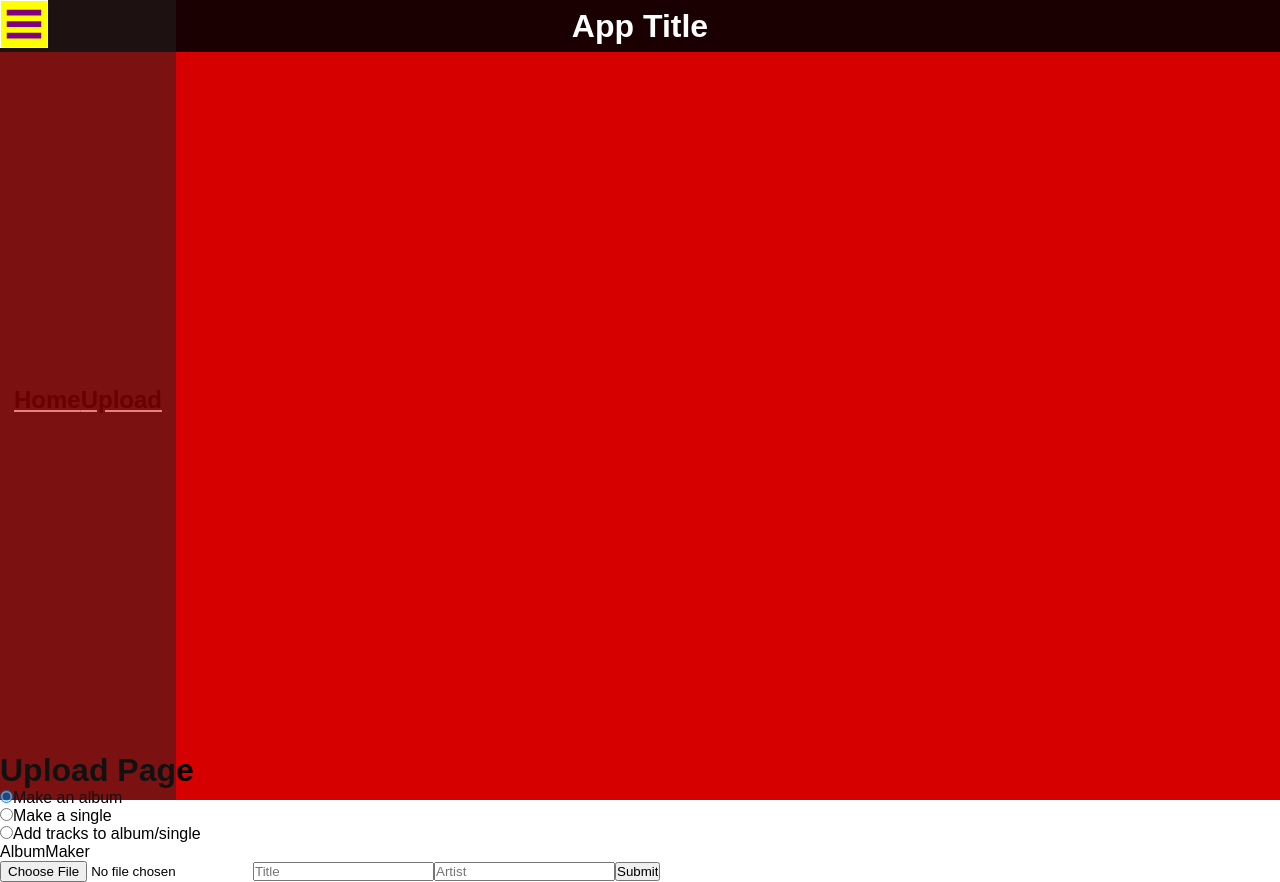
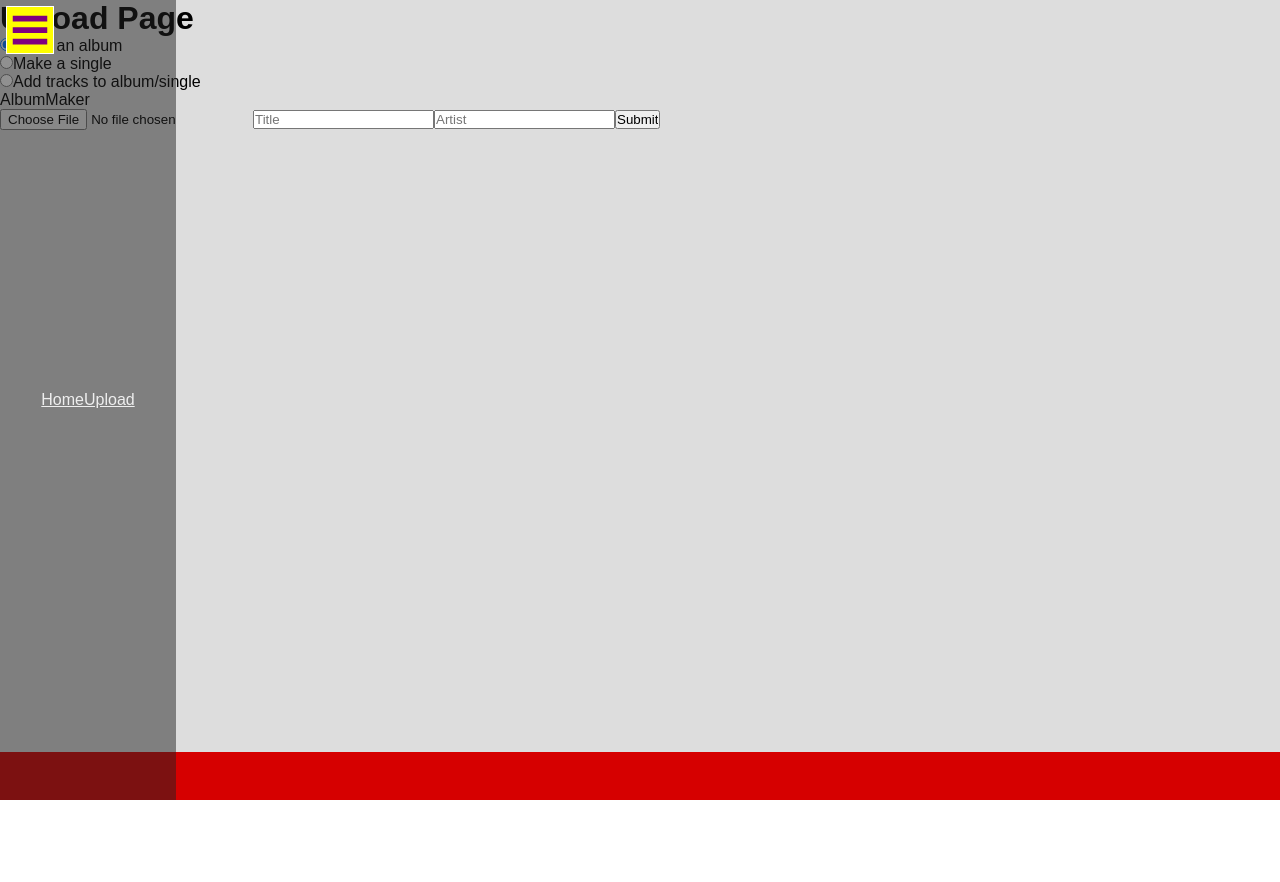
Before and after one commit to moreno-m2698/StudyCubbyFrontPrototype, a React (Vite) app: page /upload in a window 1280 px wide. Both pictures are taken after a click on the button 24 px from the left and 24 px from the top of the page. After the commit the page ends 800 px from the top, so only its background shows below. Built offline with nearby package versions, Linux system fonts and the light colour scheme.

Commit message:
formatting for app top is good

```diff
--- a/src/App.tsx
+++ b/src/App.tsx
@@ -25,35 +25,28 @@ function App() {
                     >
                         <VscThreeBars />
                     </button>
-                    <h1 id='app-logo'>
-                        App Title
-                    </h1>
+                    {/* think about how we will incorporate the app title */}
                     <nav className="app__nav" aria-hidden='true'>
                         {/*ask zach why we can get away without a list and why use a over buttons */}
-                        <a className="route-sidebar-button" onClick={() => setIsNavbarActive(false)} aria-hidden='true'>
-                            <Link to="/">
-                                <h2 className="navigator-tag">Home</h2>
-                            </Link>
-                        </a>
-                        <a className="route-sidebar-button" onClick={() => setIsNavbarActive(false)}  aria-hidden='true'>
-                            <Link to="/upload">
-                                <h2 className="navigator-tag">Upload</h2>
-                            </Link>
-                        </a>
+                        {/* links are automatically a tags */}
+                        <Link to="/" className="route-sidebar-button" onClick={() => setIsNavbarActive(false)} aria-hidden='true'>
+                            Home
+                        </Link>
+                        <Link to="/upload" className="route-sidebar-button" onClick={() => setIsNavbarActive(false)}  aria-hidden='true'>
+                            Upload
+                        </Link>
                     </nav>
                 </header>
-                <div className={isNavbarActive ? 'app__navbar nav__bar--active' : "app__navbar"}>
-
-
-                </div>
+                <main className="app__content">
+                    <Routes>
+                        <Route path="/" element={<Home />}/>
+                        <Route path="/upload" element={<Upload />}/>
+                    </Routes >
+                </main>
+                {/* maybe we lift up player so that u can technically listen to music even if the mode changes */}
             </div>
 
 
-
-            <Routes>
-                <Route path="/" element={<Home />}/>
-                <Route path="/upload" element={<Upload />}/>
-            </Routes >
         </div>
 
 
--- a/src/CSS/app.css
+++ b/src/CSS/app.css
@@ -15,12 +15,7 @@
 
 .app__header {
     position: absolute;
-    display: grid;
-    grid-template-columns: minmax(max-content, 1fr) minmax(max-content,2fr)  minmax(auto, 1fr);
-    background-color:  #000000e0;
-    width: 100%;
-    height: 6%;
-    min-height: 3.25rem;
+    background-color: #ccc;
 
 }
 
@@ -41,18 +36,9 @@
 
 a {
     color: #fff;
-  }
+}
 
-#app-logo {
-    min-width: min-content;
-    display:flex;
-    color: white;
-    align-items: center;
-    justify-content: center;
-    grid-column-start: 2;
-    grid-column-end: 3;
 
-}
 
 #menu-button {
     position: absolute;
@@ -64,6 +50,7 @@ a {
     background: yellow;
     width: 3rem;
     height: 3rem;
+    margin: .45em;
 }
 
 #menu-button svg{
@@ -75,4 +62,9 @@ a {
 #menu-button[aria-expanded="true"] ~ .app__nav {
     opacity: .5;
     width: min(11rem, 100vw);
-  }
+}
+
+.app__content {
+    flex: 3 0 25rem;
+    background-color: #ddd;
+}
--- a/src/routes/Upload.tsx
+++ b/src/routes/Upload.tsx
@@ -12,6 +12,7 @@ function Upload() {
   const handleRadioClick = (event: React.ChangeEvent<HTMLInputElement>): void => setSelectedRadioButton(event.currentTarget.value);
 
   return (
+    <>
       <div className="upload-page app-grid-container-2">
         <h1>Upload Page</h1>
         <input type="radio" id='Album' name="upload-selector" value="Album" checked={isRadioSelected('Album')} onChange={handleRadioClick} />
@@ -22,6 +23,7 @@ function Upload() {
         <label htmlFor="Tracks">Add tracks to album/single</label><br></br>
         {isRadioSelected('Album') ? <AlbumMaker/>: (isRadioSelected('Single') ? <SingleMaker />: <Tracks/> ) }
       </div>
+    </>
   );
 };
 
```
Lines whose indentation alone changed are shown as unchanged.
